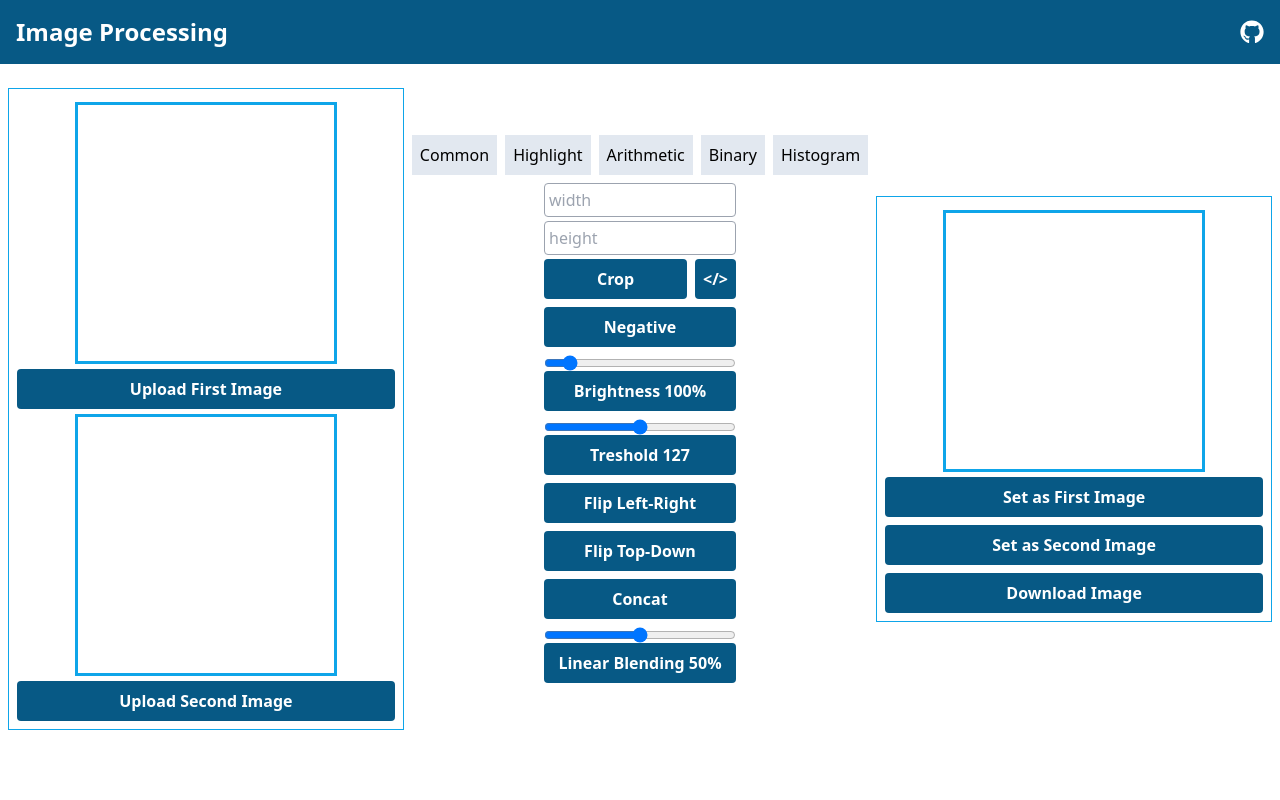
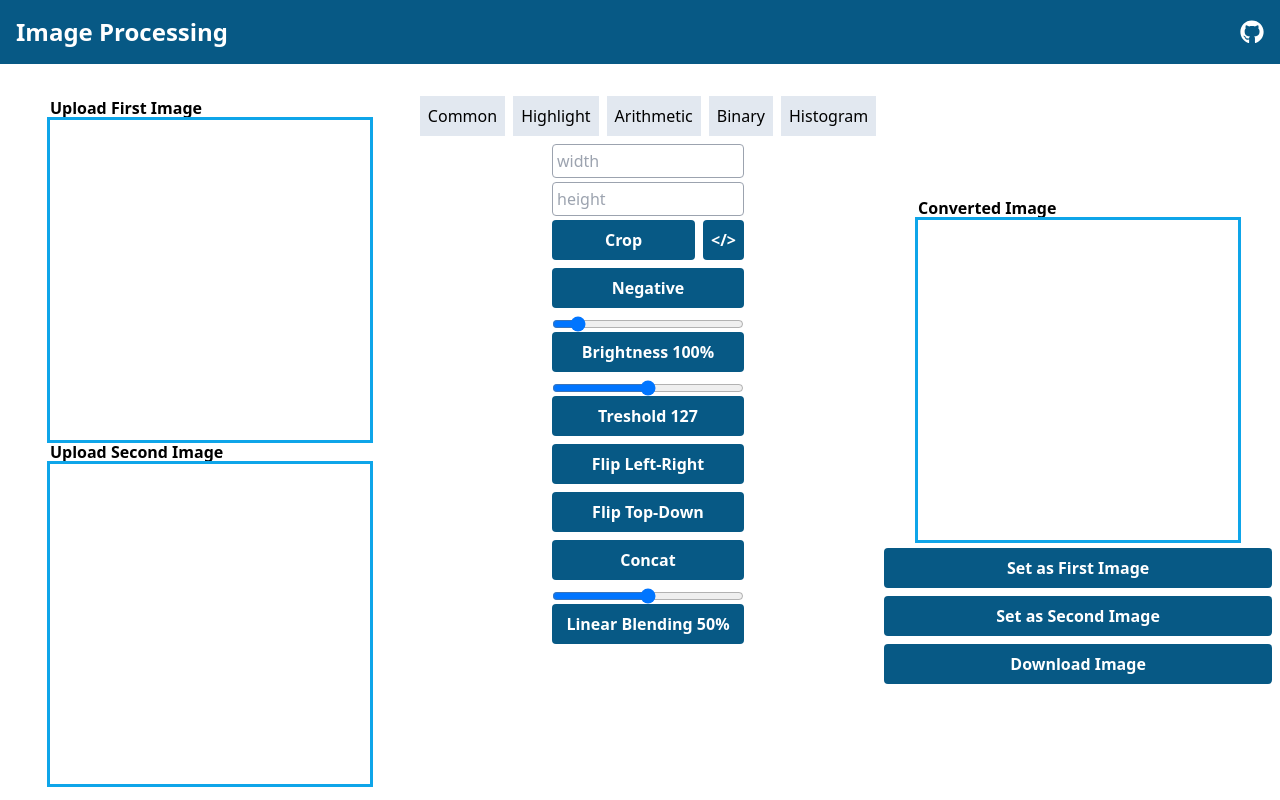
Before and after one commit to guilhermepereira2917/image-processing, a Next.js app: page / in a window 1280 px wide. Built offline with nearby package versions, Linux system fonts and the light colour scheme.

Commit message:
improved css

```diff
--- a/src/components/RgbImageCanvas.tsx
+++ b/src/components/RgbImageCanvas.tsx
@@ -3,6 +3,7 @@ import CustomButton from "./CustomButton";
 import { RgbImage } from "@/classes/RgbImage";
 import FileToRgbImageConverter from "@/classes/FileToRgbImageConverter";
 import RgbImageCanvasDrawer from "@/classes/RgbImageCanvasDrawer";
+import { FaUpload } from "react-icons/fa";
 
 interface RgbImageCanvasProps {
   text?: string;
@@ -16,13 +17,18 @@ export default class RgbImageCanvas extends React.Component<RgbImageCanvasProps>
 
   render(): ReactNode {
     return (
-      <div className="flex flex-col gap-2 justify-center items-center">
-        <canvas ref={this.canvasRef} className="w-[256px] h-[256px] mt-2 outline outline-sky-500" />
-        {this.props.allowUpload && <>
-          <input ref={this.inputRef} type="file" accept="image/png, image/jpeg" className="hidden"
-            onChange={(event: React.ChangeEvent<HTMLInputElement>) => this.onFileUpload(event)} />
-          <CustomButton text={this.props.text || "Upload"} onClick={() => this.openFileUpload()} />
-        </>}
+      <div className="relative flex flex-col justify-center items-center">
+        <p className="text-left w-full block font-semibold">{this.props.text}</p>
+        <canvas ref={this.canvasRef}
+          className={"w-[320px] h-[320px] outline outline-sky-500 image-rendering-pixelated " +
+            (this.props.allowUpload ? "cursor-pointer" : "")}
+          onClick={() => {
+            if (this.props.allowUpload) {
+              this.openFileUpload()
+            }
+          }} />
+        <input ref={this.inputRef} type="file" accept="image/png, image/jpeg" className="hidden"
+          onChange={(event: React.ChangeEvent<HTMLInputElement>) => this.onFileUpload(event)} />
       </div>
     );
   }
--- a/src/pages/index.tsx
+++ b/src/pages/index.tsx
@@ -322,18 +322,16 @@ export default function Home() {
   }
 
   return (
-    <main className="w-full mt-4 p-2 flex flex-wrap justify-center items-center">
-      <div className="flex-1 flex flex-col items-center justify-center">
-        <div className="p-2 border border-sky-500 w-full">
+    <main className="w-full mt-4 p-2 flex flex-wrap items-center">
+      <div className="flex-1 flex flex-col justify-center items-center p-2">
         <RgbImageCanvas allowUpload={true} text="Upload First Image"
           ref={firstRgbImageCanvasRef} onImageChanged={onFirstImageChange} />
 
         <RgbImageCanvas allowUpload={true} text="Upload Second Image"
           ref={secondRgbImageCanvasRef} onImageChanged={onSecondImageChange} />
       </div>
-      </div>
 
-      <div className="flex-1 flex-grow p-2 flex flex-col gap-2 items-center justify-center">
+      <div className="flex-1 flex-grow p-2 flex flex-col gap-2 items-center justify-center self-start">
         <div className="flex gap-2">
           <button onClick={() => setFocusedTab(commonTabRef)} className="bg-slate-200 p-2">Common</button>
           <button onClick={() => setFocusedTab(highlightTabRef)} className="bg-slate-200 p-2">Highlight</button>
@@ -380,7 +378,6 @@ export default function Home() {
           </CustomSlider>
         </div>
 
-
         <div ref={arithmeticTabRef} className="flex-col gap-2 hidden">
           <CustomButton text="Add" onClick={onAddImagesClick} />
           <CustomButton text="Subtract" onClick={onSubtractImagesClick} />
@@ -421,17 +418,13 @@ export default function Home() {
         </div>
       </div>
 
-      <div className="flex-1 flex items-center justify-center">
-        <div className="p-2 border border-sky-500">
-          <RgbImageCanvas allowUpload={false} ref={convertedRgbImageCanvasRef} />
+      <div className="flex-1 flex gap-2 flex-col items-center justify-center">
+        <RgbImageCanvas allowUpload={false} ref={convertedRgbImageCanvasRef} text="Converted Image"/>
 
-          <div className="flex flex-column flex-wrap gap-2 mt-2">
         <CustomButton text="Set as First Image" onClick={onSetAsFirstImageClick} />
         <CustomButton text="Set as Second Image" onClick={onSetAsSecondImageClick} />
         <CustomButton text="Download Image" onClick={onDownloadImageClick} />
       </div>
-        </div>
-      </div>
     </main >
   );
 }
--- a/src/styles/globals.css
+++ b/src/styles/globals.css
@@ -1,3 +1,9 @@
 @tailwind base;
 @tailwind components;
 @tailwind utilities;
+
+@layer components {
+  .image-rendering-pixelated {
+    image-rendering: pixelated;
+  }
+}
```
Lines whose indentation alone changed are shown as unchanged.
